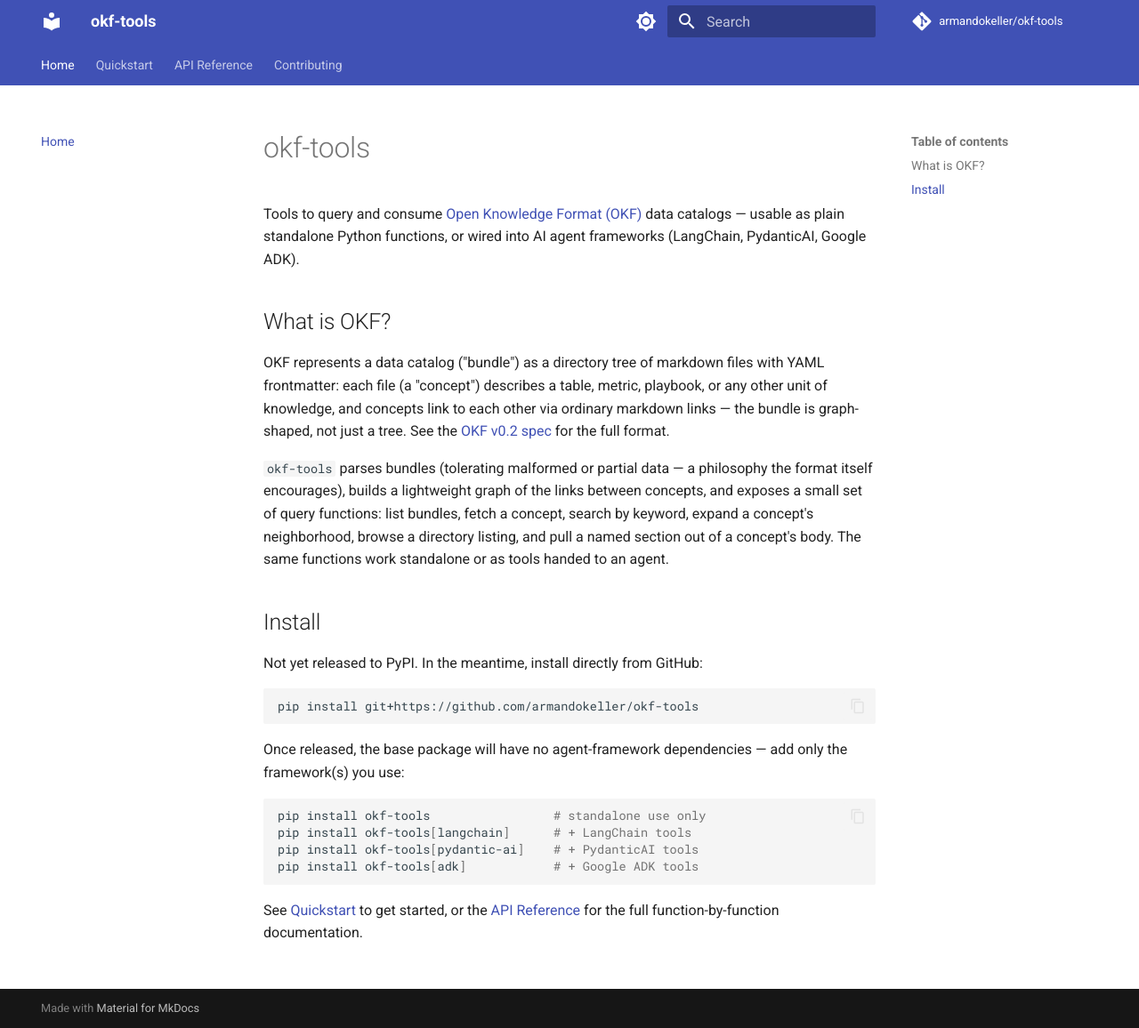
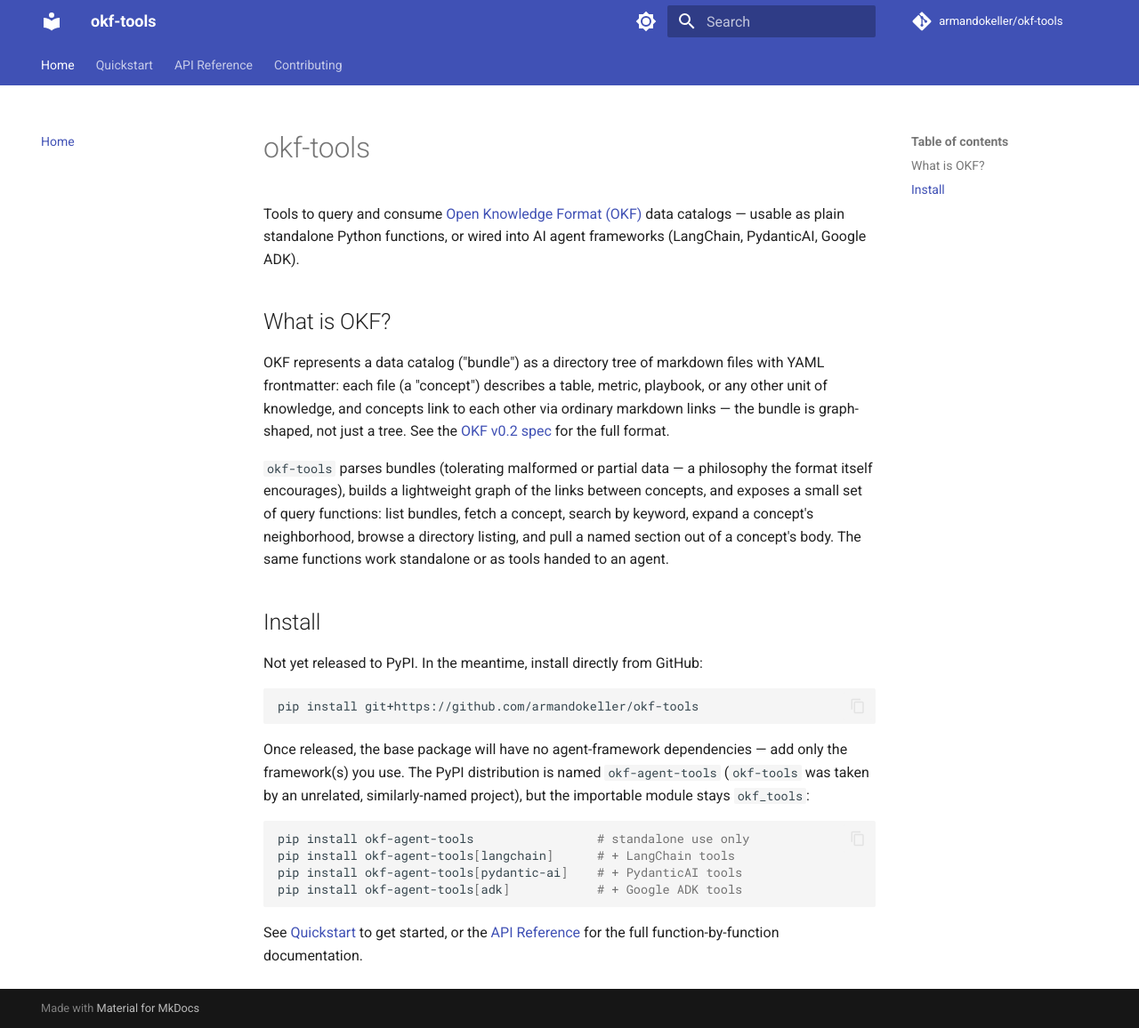
Before and after one commit to armandokeller/okf-tools, an MkDocs documentation site: the page built from docs/index.md, in a window 1280 px wide and 1156 px high. Shown: the whole window at 89% size. Built offline with MkDocs 1.6.1 and Material for MkDocs 9.7.7, drawn with Linux system fonts in a browser that asks for light colours; comment, search, counter and statistics services are not loaded.

Commit message:
Rename the PyPI distribution to okf-agent-tools
PyPI's project-name similarity check blocked "okf-tools" as too close
to an existing, unrelated package ("okftools", a Linux kernel exercise
project last released in 2023) once separators are normalized away.

Renamed only the distribution name (pyproject.toml [project].name,
PyPI/badge/environment URLs, and every literal `pip install okf-tools`
command and `okf-tools[extra]` mention). Left unchanged: the GitHub
repo name, the project's display name/title, the Read the Docs site
(okf-tools.readthedocs.io, whose slug tracks the repo, not the PyPI
name), and the importable module (still `import okf_tools`, since
Python import name and PyPI distribution name are independent).

Verified: uv sync rebuilds as okf-agent-tools==0.1.0 and still imports
as okf_tools; full test/lint/mypy suite and `mkdocs build --strict`
both pass unchanged.

````diff
--- a/docs/index.md
+++ b/docs/index.md
@@ -30,13 +30,15 @@
 ```
 
 Once released, the base package will have no agent-framework
-dependencies — add only the framework(s) you use:
+dependencies — add only the framework(s) you use. The PyPI distribution
+is named `okf-agent-tools` (`okf-tools` was taken by an unrelated,
+similarly-named project), but the importable module stays `okf_tools`:
 
 ```bash
-pip install okf-tools                 # standalone use only
-pip install okf-tools[langchain]      # + LangChain tools
-pip install okf-tools[pydantic-ai]    # + PydanticAI tools
-pip install okf-tools[adk]            # + Google ADK tools
+pip install okf-agent-tools                 # standalone use only
+pip install okf-agent-tools[langchain]      # + LangChain tools
+pip install okf-agent-tools[pydantic-ai]    # + PydanticAI tools
+pip install okf-agent-tools[adk]            # + Google ADK tools
 ```
 
 See [Quickstart](quickstart.md) to get started, or the
--- a/pyproject.toml
+++ b/pyproject.toml
@@ -1,5 +1,5 @@
 [project]
-name = "okf-tools"
+name = "okf-agent-tools"
 version = "0.1.0"
 description = "Tools to query and consume Open Knowledge Format (OKF) data catalogs, usable standalone or integrated with AI agent frameworks."
 readme = "README.md"
````
Also changed, not shown: CHANGELOG.md (+8 -4 lines), README.md (+8 -6 lines), docs/api/adk.md (+1 -1 lines), docs/api/langchain.md (+1 -1 lines), docs/api/pydantic-ai.md (+1 -1 lines), 11 other files.
